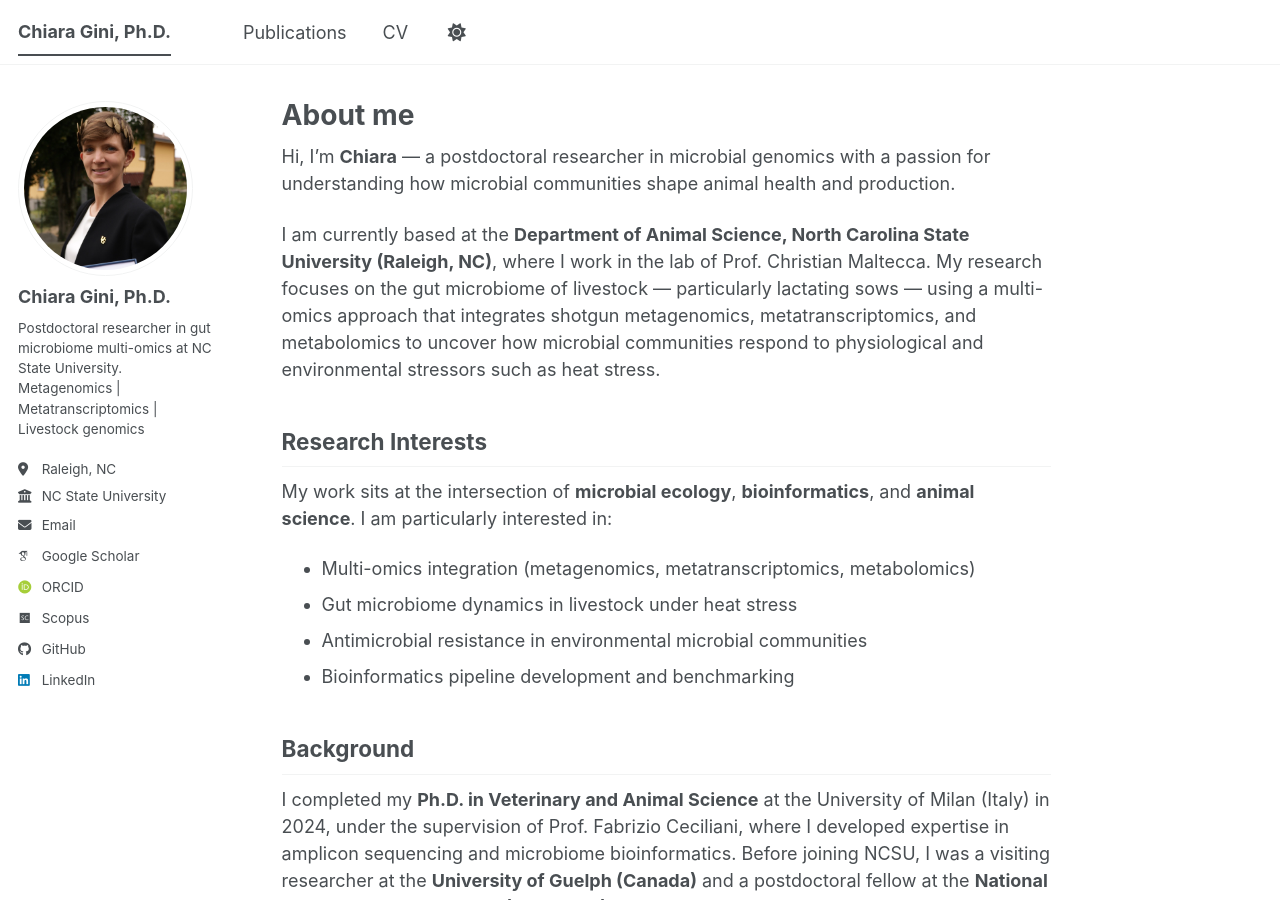
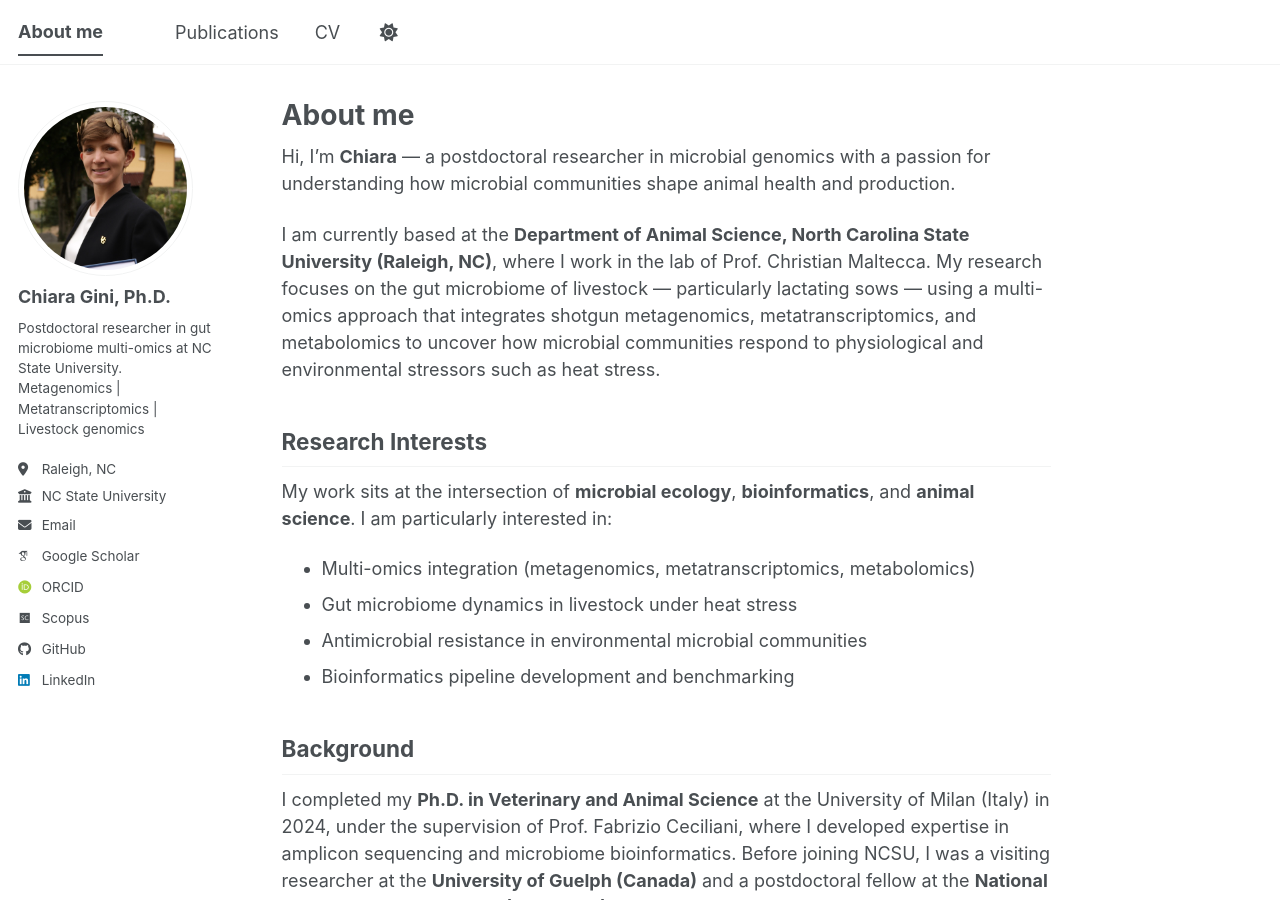
Before and after one commit to bioinfogini/bioinfogini.github.io, a Jekyll site: the page built from _pages/about.md, in a window 1280 px wide and 900 px high. Built offline with Jekyll 4.4.1, drawn with Linux system fonts in a browser that asks for light colours; some web fonts are replaced; a script bundle is joined from its source files by our own code; library files that are not in the unit come from our copies.

Commit message:
Update site title in configuration
Changed the site title from 'Chiara Gini, Ph.D.' to 'About me'.

```diff
--- a/_config.yml
+++ b/_config.yml
@@ -9,7 +9,7 @@
 # Basic Site Settings
 locale                   : "en-US"
 site_theme               : "default" # The available themes options are "default", "air", "sunrise", "mint", "dirt" and "contrast"
-title                    : "Chiara Gini, Ph.D."
+title                    : "About me"
 title_separator          : "-"
 name                     : &name "Chiara Gini"
 description              : &description "Postdoctoral researcher in microbial genomics, multi-omics, and livestock microbiome science"
```
